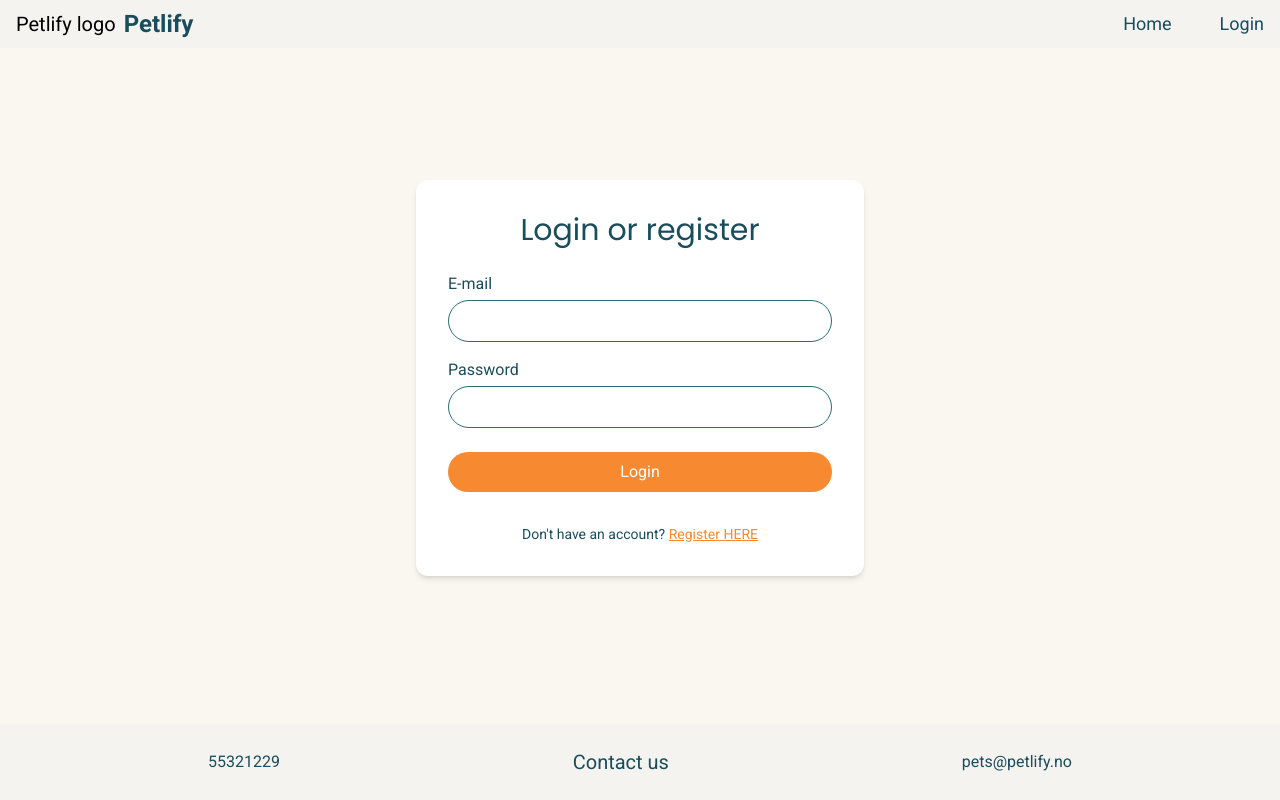
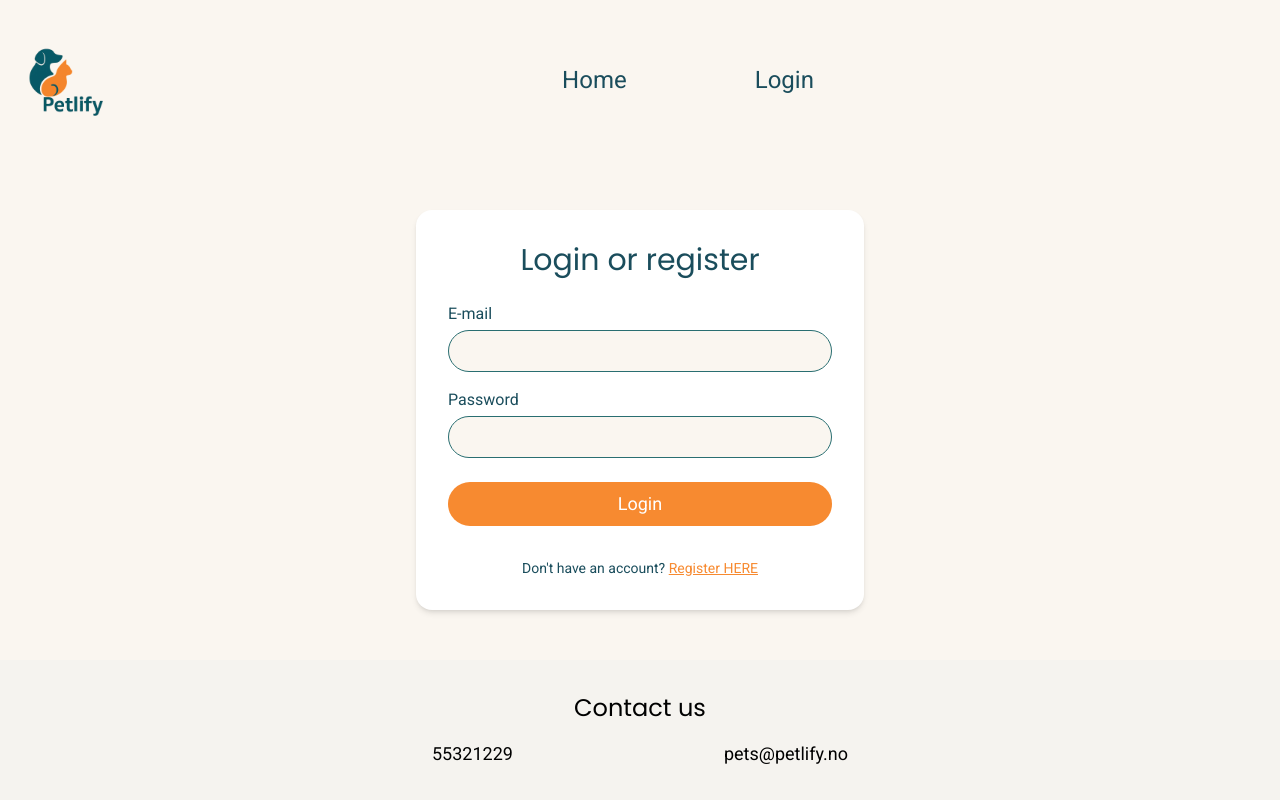
Before and after one commit to utviklern/semesterProject2-resit, a website built with Vite: page account/login/index.html in a window 1280 px wide. Built offline with nearby package versions, Linux system fonts and the light colour scheme.

Commit message:
navbar and footer

```diff
--- a/account/login/index.html
+++ b/account/login/index.html
@@ -3,35 +3,32 @@
 <head>
   <meta charset="UTF-8" />
   <title>Login | Petlify</title>
-  <script type="module" src="./login.js" defer></script>
   <link href="/src/styles/main.css" rel="stylesheet">
   <link href="https://fonts.googleapis.com/css2?family=Poppins:wght@400;600&family=Roboto:wght@400;500;700&display=swap" rel="stylesheet">
+  <script type="module" src="/src/components/navbar.js" defer></script>
+  <script type="module" src="/src/components/footer.js" defer></script>
+  <script type="module" src="./login.js" defer></script>
+  <script type="module">
+    import { renderNavbar } from '/src/components/navbar.js';
+    import { renderFooter } from '/src/components/footer.js';
+    renderNavbar({ mobile: true });
+    renderFooter();
+  </script>
 </head>
 <body class="bg-beige min-h-screen flex flex-col">
-  <!-- header -->
-  <header class="bg-light py-2 px-4 flex items-center justify-between">
-    <div class="flex items-center gap-2">
-      <span class="text-xl font-roboto">Petlify logo</span>
-      <span class="text-2xl font-bold text-primary font-roboto">Petlify</span>
-    </div>
-    <nav class="flex gap-12">
-      <a href="/" class="text-primary text-lg hover:text-accent font-roboto">Home</a>
-      <a href="/account/login/index.html" class="text-primary text-lg hover:text-accent font-roboto">Login</a>
-    </nav>
-  </header>
-
-  <!-- main content -->
-  <main class="flex-1 flex flex-col items-center justify-center">
-    <div class="bg-white rounded-xl shadow-md p-8 w-full max-w-md mt-8">
+  <div id="navbar-root"></div>
+  <!-- Main content -->
+  <main class="flex-1 flex flex-col items-center justify-center px-2">
+    <div class="bg-white rounded-2xl shadow-md p-8 w-full max-w-md mt-8">
       <h1 class="text-3xl font-light mb-6 text-center text-primary font-poppins">Login or register</h1>
       <form id="loginForm" class="flex flex-col gap-4">
         <label class="text-base text-primary font-roboto">E-mail
-          <input type="email" id="email" required class="w-full mt-1 rounded-full border border-secondary px-4 py-2 focus:outline-none focus:ring-2 focus:ring-accent font-roboto" />
+          <input type="email" id="email" required class="w-full mt-1 rounded-full border border-secondary px-4 py-2 bg-beige focus:outline-none focus:ring-2 focus:ring-accent font-roboto" />
         </label>
         <label class="text-base text-primary font-roboto">Password
-          <input type="password" id="password" required class="w-full mt-1 rounded-full border border-secondary px-4 py-2 focus:outline-none focus:ring-2 focus:ring-accent font-roboto" />
+          <input type="password" id="password" required class="w-full mt-1 rounded-full border border-secondary px-4 py-2 bg-beige focus:outline-none focus:ring-2 focus:ring-accent font-roboto" />
         </label>
-        <button type="submit" class="bg-accent text-white rounded-full py-2 mt-2 hover:bg-secondary transition font-roboto">Login</button>
+        <button type="submit" class="bg-accent text-white rounded-full py-2 mt-2 hover:bg-secondary transition font-roboto text-lg">Login</button>
         <div id="error" class="text-red-500 text-center text-sm font-roboto"></div>
       </form>
       <p class="text-center mt-4 text-sm text-primary font-roboto">
@@ -39,16 +36,6 @@
       </p>
     </div>
   </main>
-
-  <!-- footer -->
-  <footer class="bg-light py-6 mt-12">
-    <div class="max-w-4xl mx-auto flex justify-between items-center px-4 text-primary font-roboto">
-      <span>55321229</span>
-      <span class="text-xl">Contact us</span>
-      <span>pets@petlify.no</span>
-    </div>
-  </footer>
-
-
+  <div id="footer-root"></div>
 </body>
 </html>
--- /dev/null
+++ b/src/components/footer.js
@@ -0,0 +1,14 @@
+export function renderFooter() {
+  const footer = document.createElement('footer');
+  footer.className = 'bg-light py-8 mt-8 w-full';
+  footer.innerHTML = `
+    <div class="max-w-4xl mx-auto text-center font-roboto">
+      <h2 class="text-2xl font-poppins mb-4">Contact us</h2>
+      <div class="flex flex-col md:flex-row justify-between items-center gap-2 px-4 max-w-md mx-auto">
+        <span class="text-base md:text-lg">55321229</span>
+        <span class="text-base md:text-lg">pets@petlify.no</span>
+      </div>
+    </div>
+  `;
+  document.body.appendChild(footer);
+}
--- /dev/null
+++ b/src/components/navbar.js
@@ -0,0 +1,77 @@
+import { isLoggedIn, logout } from '../services/auth.js';
+
+export function renderNavbar() {
+  const nav = document.createElement('nav');
+  nav.className = 'bg-beige flex items-center justify-between px-4 py-4 md:py-8 w-full relative';
+
+  nav.innerHTML = `
+    <div class="flex items-center gap-2">
+      <img src="/images/logo.webp" alt="Petlify logo" class="h-14 w-14 md:h-24 md:w-24" />
+    </div>
+    <button id="hamburger" class="md:hidden block focus:outline-none z-50" aria-label="Open menu">
+      <svg class="w-8 h-8 text-primary" fill="none" stroke="currentColor" stroke-width="3" viewBox="0 0 24 24">
+        <path stroke-linecap="round" stroke-linejoin="round" d="M2 6h20M2 12h20M2 18h20"/>
+      </svg>
+    </button>
+    <div id="mobileMenu" class="fixed top-0 right-0 h-full w-1/2 min-w-[200px] bg-beige bg-opacity-95 flex flex-col items-center justify-center hidden md:hidden z-40 shadow-lg">
+      <ul class="flex flex-col gap-16 items-center justify-center h-full">
+        <li><a href="/" class="text-primary text-2xl font-roboto">Home</a></li>
+        ${isLoggedIn() ? `
+          <li><a href="/profile/index.html" class="text-primary text-2xl font-roboto">Profile</a></li>
+          <li><button id="logoutBtnMobile" class="text-primary text-2xl font-roboto">Logout</button></li>
+        ` : `
+          <li><a href="/account/login/index.html" class="text-primary text-2xl font-roboto">Login</a></li>
+        `}
+      </ul>
+    </div>
+    <ul id="navLinks" class="hidden md:flex flex-1 justify-center md:gap-32 gap-12 items-center">
+      <li class="my-4 md:my-0"><a href="/" class="text-primary text-lg md:text-2xl font-roboto block py-4 md:py-0 text-center">Home</a></li>
+      ${isLoggedIn() ? `
+        <li class="my-4 md:my-0"><a href="/profile/index.html" class="text-primary text-lg md:text-2xl font-roboto block py-4 md:py-0 text-center">Profile</a></li>
+        <li class="my-4 md:my-0"><button id="logoutBtn" class="text-primary text-lg md:text-2xl font-roboto block py-4 md:py-0 text-center">Logout</button></li>
+      ` : `
+        <li class="my-4 md:my-0"><a href="/account/login/index.html" class="text-primary text-lg md:text-2xl font-roboto block py-4 md:py-0 text-center">Login</a></li>
+      `}
+    </ul>
+  `;
+
+  document.body.prepend(nav);
+
+  // hamburger toggle for modal menu
+  const hamburger = nav.querySelector('#hamburger');
+  const mobileMenu = nav.querySelector('#mobileMenu');
+  hamburger.addEventListener('click', () => {
+    mobileMenu.classList.toggle('hidden');
+    if (!mobileMenu.classList.contains('hidden')) {
+      document.body.style.overflow = 'hidden';
+    } else {
+      document.body.style.overflow = '';
+    }
+  });
+
+  // close menu when click a link
+  mobileMenu.querySelectorAll('a,button').forEach(el => {
+    el.addEventListener('click', () => {
+      mobileMenu.classList.add('hidden');
+      document.body.style.overflow = '';
+    });
+  });
+
+  // Logout
+  if (isLoggedIn()) {
+    const logoutBtn = nav.querySelector('#logoutBtn');
+    if (logoutBtn) {
+      logoutBtn.onclick = () => {
+        logout();
+        window.location.href = '/';
+      };
+    }
+    const logoutBtnMobile = nav.querySelector('#logoutBtnMobile');
+    if (logoutBtnMobile) {
+      logoutBtnMobile.onclick = () => {
+        logout();
+        window.location.href = '/';
+      };
+    }
+  }
+}
```
